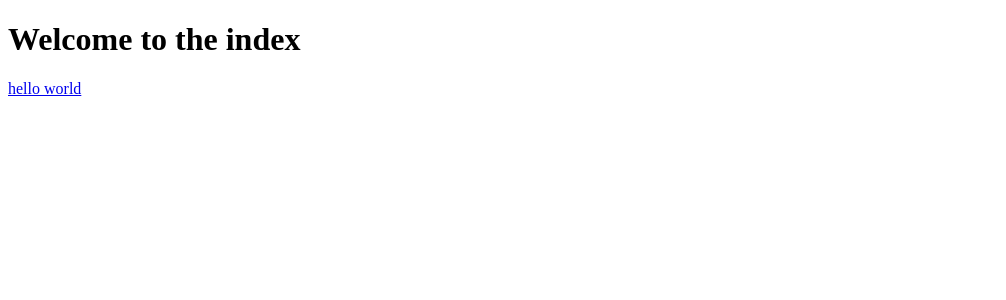
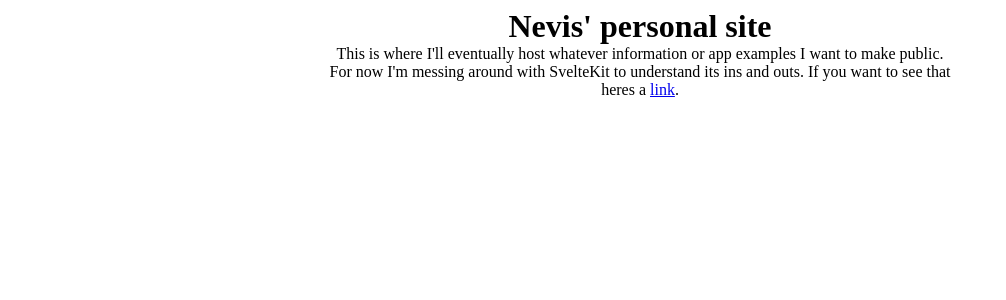
Before and after one commit to NevisKing/Personal-Site, a SvelteKit app: page / in a window 1280 px wide. Shown: the top 300 px of the page, without its empty margins (0-1006 px from the left). Built offline with nearby package versions, Linux system fonts and the light colour scheme.

Commit message:
Changed landing page

```diff
--- a/src/routes/+page.svelte
+++ b/src/routes/+page.svelte
@@ -1,2 +1,23 @@
-<h1>Welcome to the index</h1>
-<a href = "/hello-world">hello world</a>
+<h1>Nevis' personal site</h1>
+
+<p>This is where I'll eventually host whatever information or app examples I want to make public.
+    For now I'm messing around with SvelteKit to understand its ins and outs. If you want to see that
+    heres a
+
+<a href = "/hello-world">link</a>.
+
+</p>
+
+<style>
+    p {
+        font-family: "Comic-Sans MS";
+        width: 50%;
+        margin: auto;
+        text-align: center;
+    }
+    h1 {
+        margin: auto;
+        width: 50%;
+        text-align: center;
+    }
+</style>
```
